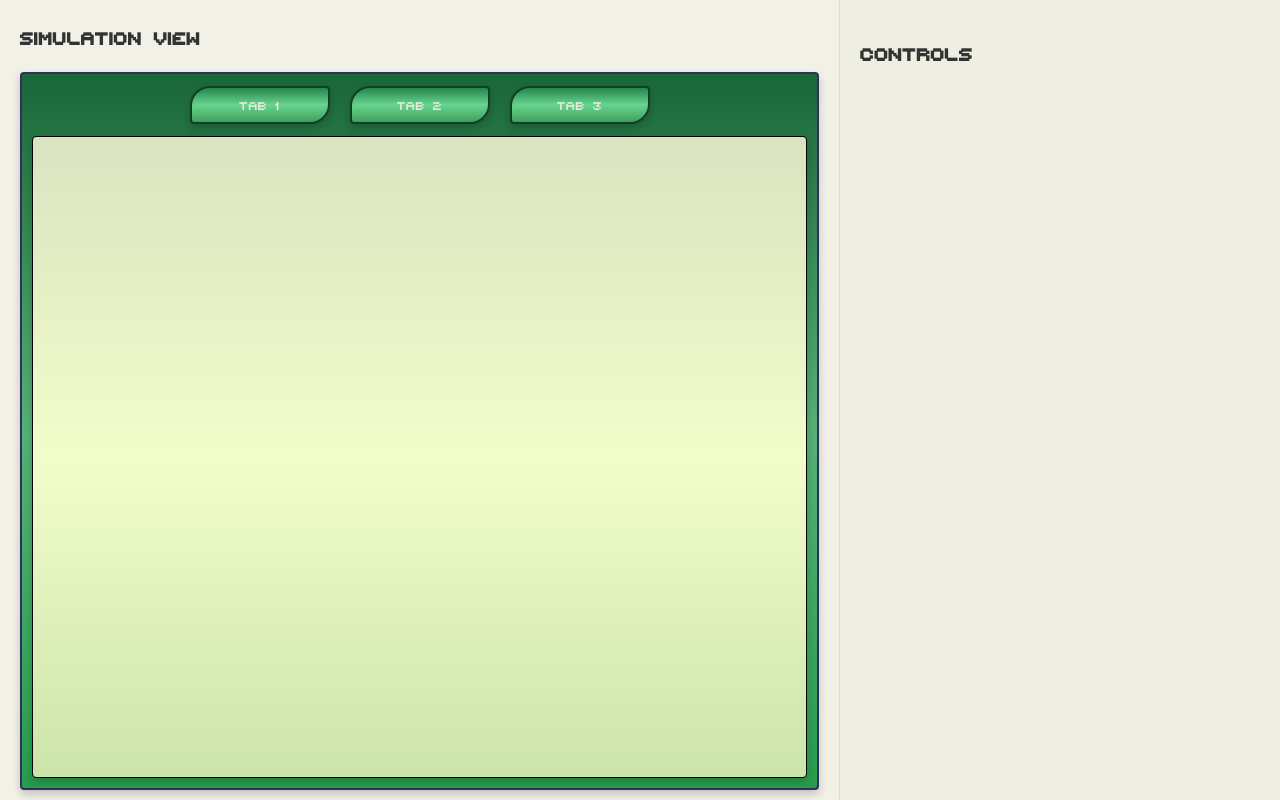
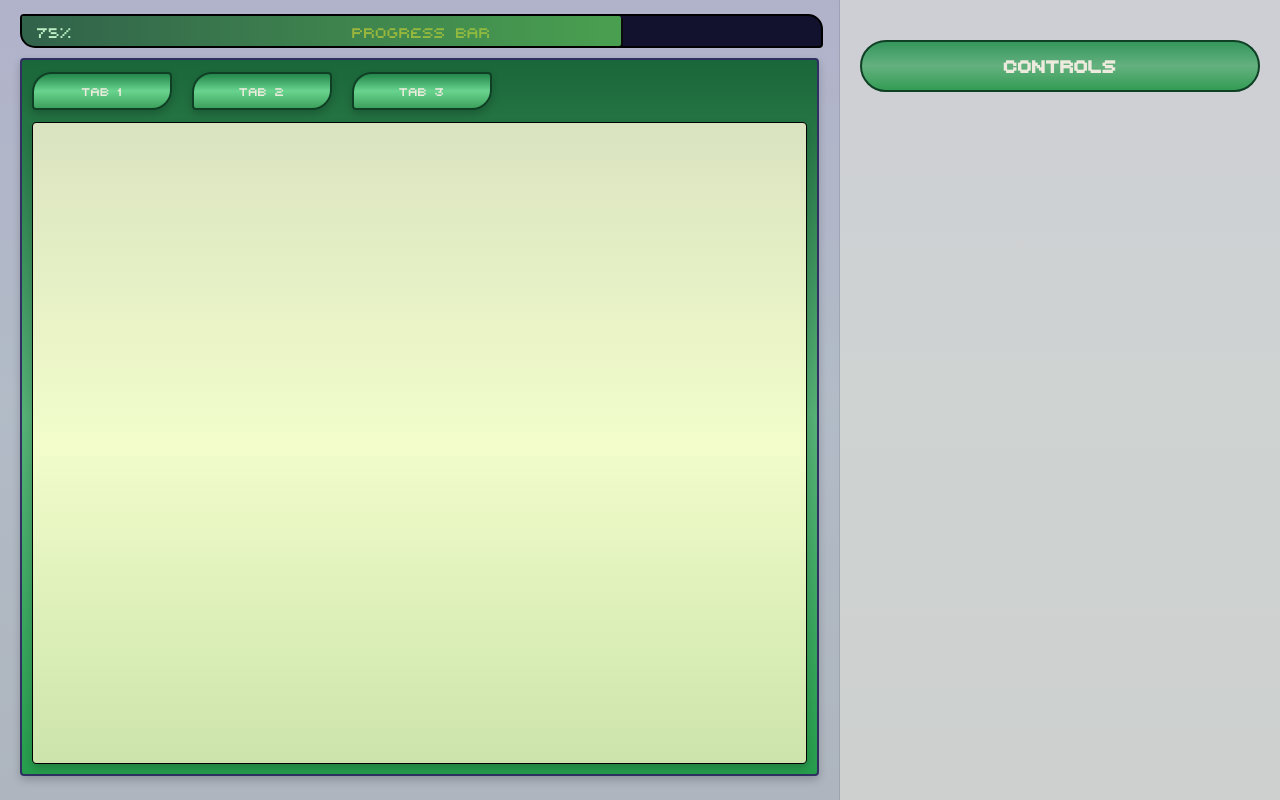
Before and after one commit to gleecode04/GodEcosystemSimulator, a React (Create React App) app in the folder frontend/: page /simulator in a window 1280 px wide. Built offline with nearby package versions, Linux system fonts and the light colour scheme; no server answers.

Commit message:
simulation with progress bar

```diff
--- a/frontend/src/pages/Simulator.css
+++ b/frontend/src/pages/Simulator.css
@@ -7,6 +7,52 @@
   display: flex;
   height: 100vh;
   width: 100%;
+  background: linear-gradient(180deg, #232d9c 0%, #274a8f 50%, #1b3673 100%);  /* Deep blue gradient background */
+}
+
+.progress-bar {
+  position: relative;
+  width: 100%;
+  height: 30px;
+  background: #12122e; /* Dark background */
+  margin: 10px 0;
+  overflow: hidden;
+  border: 2px solid black;
+
+  border-radius: 4px 15px 4px 15px;
+}
+
+.progress-percentage {
+  position: absolute;
+  top: 50%;
+  left: 15px;
+  transform: translateY(-50%);
+  font-family: 'PIXY', sans-serif;
+  color: white;
+  font-size: 20px;
+}
+
+.progress-bar-fill {
+  position: absolute;
+  top: 0;
+  left: 0;
+  height: 100%;
+  background: linear-gradient(90deg, rgba(96, 219, 118, 0.4), rgba(90, 202, 90, 0.768));
+  box-shadow: 2px 2px 0 #0c0c0c, -2px -2px 0 #ffffff;
+  transition: width 0.5s ease-in-out;
+  border-radius: 2px;
+  z-index: 2;
+}
+
+.progress-label {
+  position: absolute;
+  left: 50%;
+  top: 50%;
+  transform: translate(-50%, -50%);
+  color: #FF9100;
+  z-index: 1;
+  font-family: 'PIXY', sans-serif;
+  font-size: 20px;
 }
 
 .simulation-main {
@@ -30,7 +76,6 @@
   gap: 20px;
   font-family: 'PIXY', sans-serif;
   color: #EDEBDE;
-  justify-content: center;
 }
 
 .tab-button {
@@ -80,7 +125,12 @@
 }
 
 h2 {
-  color: #333;
-  margin-bottom: 20px;
+  color: #EDEBDE;
+  margin-bottom: 0px auto 20px auto;
   font-family: 'PIXY', sans-serif;
+  text-align: center;
+  background: linear-gradient(180deg, #35965c 0%, #64b17f 50%, #339c54 100%);
+  border: 2px solid #0f4025;
+  border-radius: 50px;
+  padding: 10px;
 }
--- a/frontend/src/pages/Simulator.js
+++ b/frontend/src/pages/Simulator.js
@@ -1,11 +1,30 @@
-import React from "react";
+import React, {useState, useEffect} from "react";
 import "./Simulator.css";
 
 const Simulator = () => {
+  const [progress, setProgress] = useState(0);
+  const targetProgress = 75;
+
+  useEffect(() => {
+    const animateProgress = () => {
+      if (progress < targetProgress) {
+        setProgress(prev => Math.min(prev + 1, targetProgress));
+      }
+    };
+
+    const timer = setInterval(animateProgress, 20);
+
+    return () => clearInterval(timer);
+  }, [progress, targetProgress]);
+
   return (
     <div className="simulation-container">
       <div className="simulation-main">
-        <h2>Simulation View</h2>
+        <div className="progress-bar">
+          <div className="progress-percentage">{progress}%</div>
+          <div className="progress-label">Progress Bar</div>
+          <div className="progress-bar-fill" style={{width: `${progress}%`}}></div>
+        </div>
         {/* Main simulation content will go here */}
         <div className="simulation-tabs">
           <div className="tab-buttons">
```
